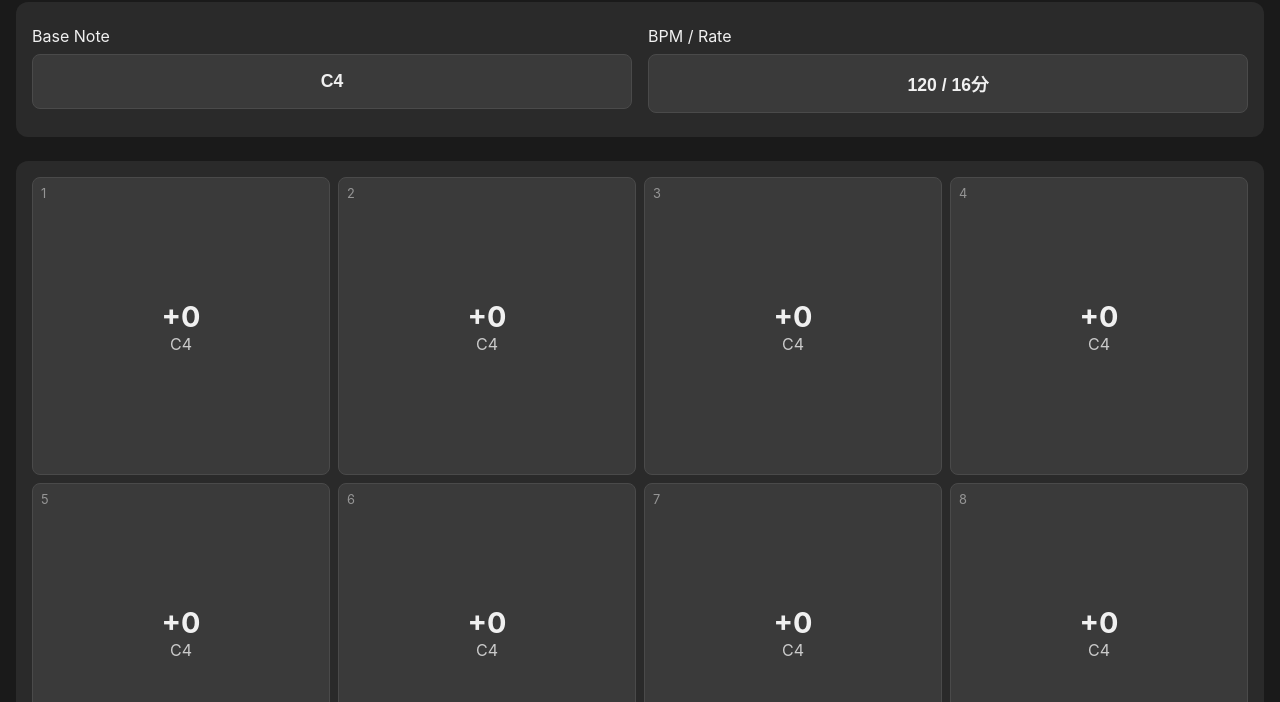
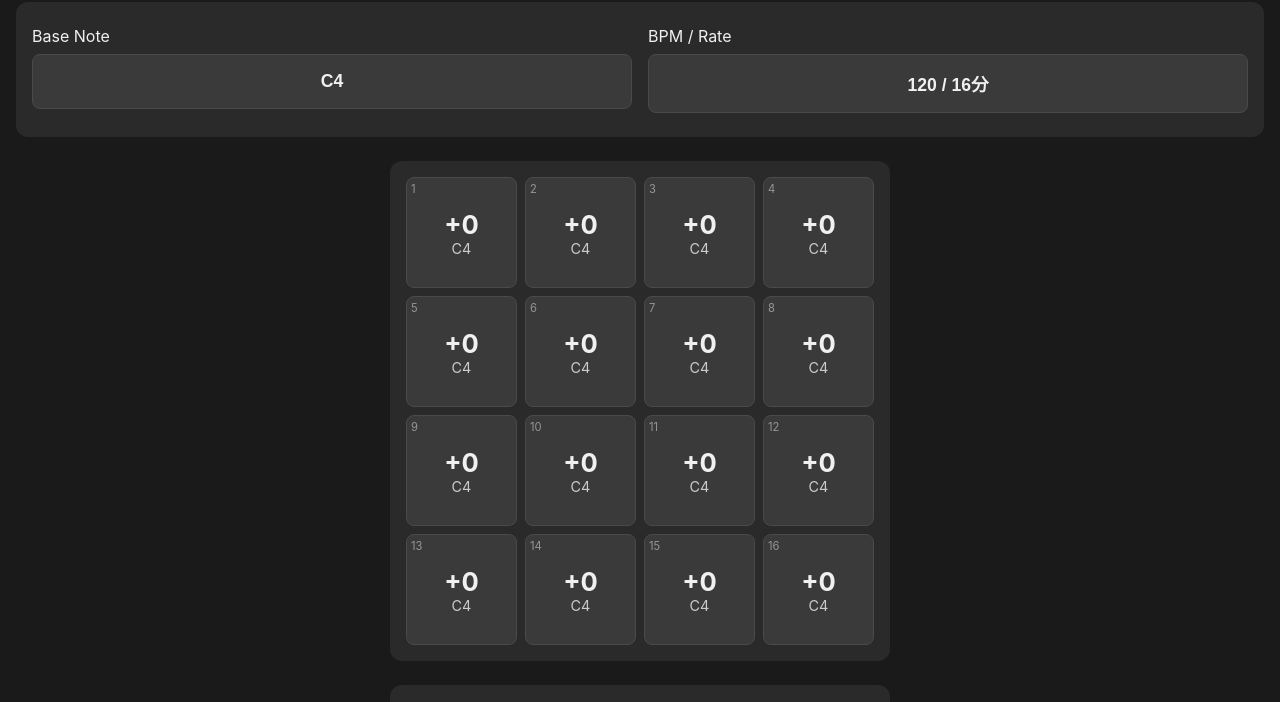
Before and after one commit to arinomin/mobile-transpose, a plain HTML site: page index.html in a window 1280 px wide. Shown: the part 98-800 px from the top of the page. Drawn offline with Linux system fonts and the light colour scheme.

Commit message:
UIの改善: シーケンサーグリッドのスタイルを調整し、レスポンシブデザインを強化。セルのサイズを調整し、全体のレイアウトを整えました。

```diff
--- a/style.css
+++ b/style.css
@@ -116,18 +116,23 @@ button:disabled {
 /* --- Sequencer --- */
 .sequencer-grid {
     display: grid;
-    grid-template-columns: repeat(4, minmax(0, 1fr));
+    grid-template-columns: repeat(4, 1fr);
+    grid-template-rows: repeat(4, 1fr); /* Add this to ensure square cells */
     gap: 8px;
     background-color: var(--secondary-bg);
     padding: 16px;
     border-radius: 12px;
+    margin: 24px auto; /* Center the grid and provide vertical spacing */
+    width: 100%; /* Make it responsive to the container's padding */
+    max-width: 500px; /* Prevent it from becoming too large on desktops */
+    aspect-ratio: 1 / 1; /* Enforce a square aspect ratio for the whole grid */
 }
 
 .step {
     background-color: var(--tertiary-bg);
     border: 1px solid var(--border-color);
     border-radius: 8px;
-    aspect-ratio: 1 / 1;
+    aspect-ratio: 1 / 1; /* This is now slightly redundant but safe to keep */
     display: flex;
     flex-direction: column;
     justify-content: center;
@@ -135,7 +140,10 @@ button:disabled {
     cursor: pointer;
     transition: background-color 0.2s, transform 0.1s;
     position: relative;
-    padding: 8px;
+    padding: 4px; /* Reduce padding slightly for smaller text */
+    overflow: hidden; /* Prevent content from spilling out */
+    min-width: 0; /* Fix for flex/grid sizing issues */
+    min-height: 0; /* Fix for flex/grid sizing issues */
 }
 
 .step.active {
@@ -155,19 +163,19 @@ button:disabled {
 
 .step-number {
     position: absolute;
-    top: 8px;
-    left: 8px;
-    font-size: 0.8em;
+    top: 4px; /* Adjust for new padding */
+    left: 4px; /* Adjust for new padding */
+    font-size: 0.7em; /* Slightly smaller */
     opacity: 0.5;
 }
 
 .step-transpose {
-    font-size: 1.8em;
+    font-size: 1.6em; /* Adjust to fit smaller cells */
     font-weight: bold;
 }
 
 .step-note {
-    font-size: 1em;
+    font-size: 0.9em; /* Adjust to fit smaller cells */
     opacity: 0.8;
 }
 
@@ -176,7 +184,8 @@ button:disabled {
     background-color: var(--secondary-bg);
     padding: 16px;
     border-radius: 12px;
-    margin: 24px 0;
+    margin: 24px auto; /* Center it to match the sequencer grid */
+    max-width: 500px; /* Match the sequencer grid max-width */
     text-align: center;
 }
 
```
